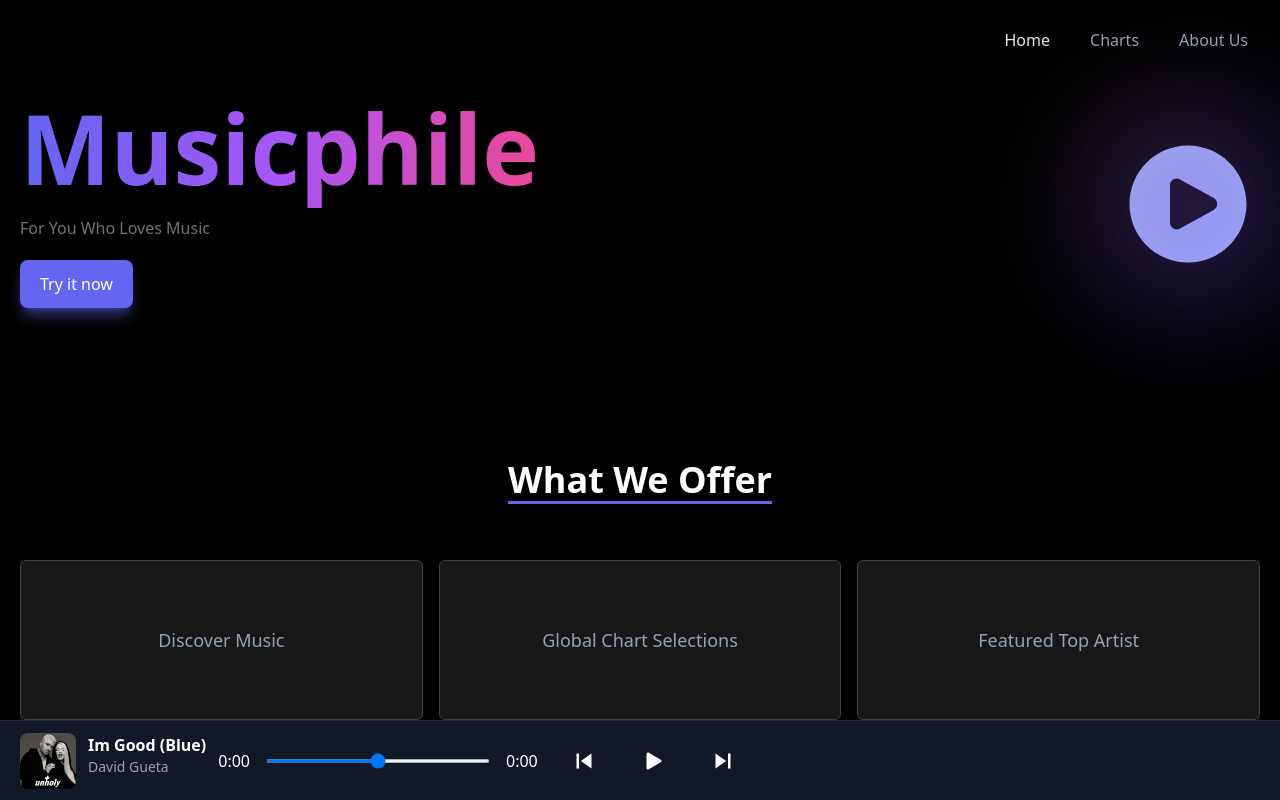
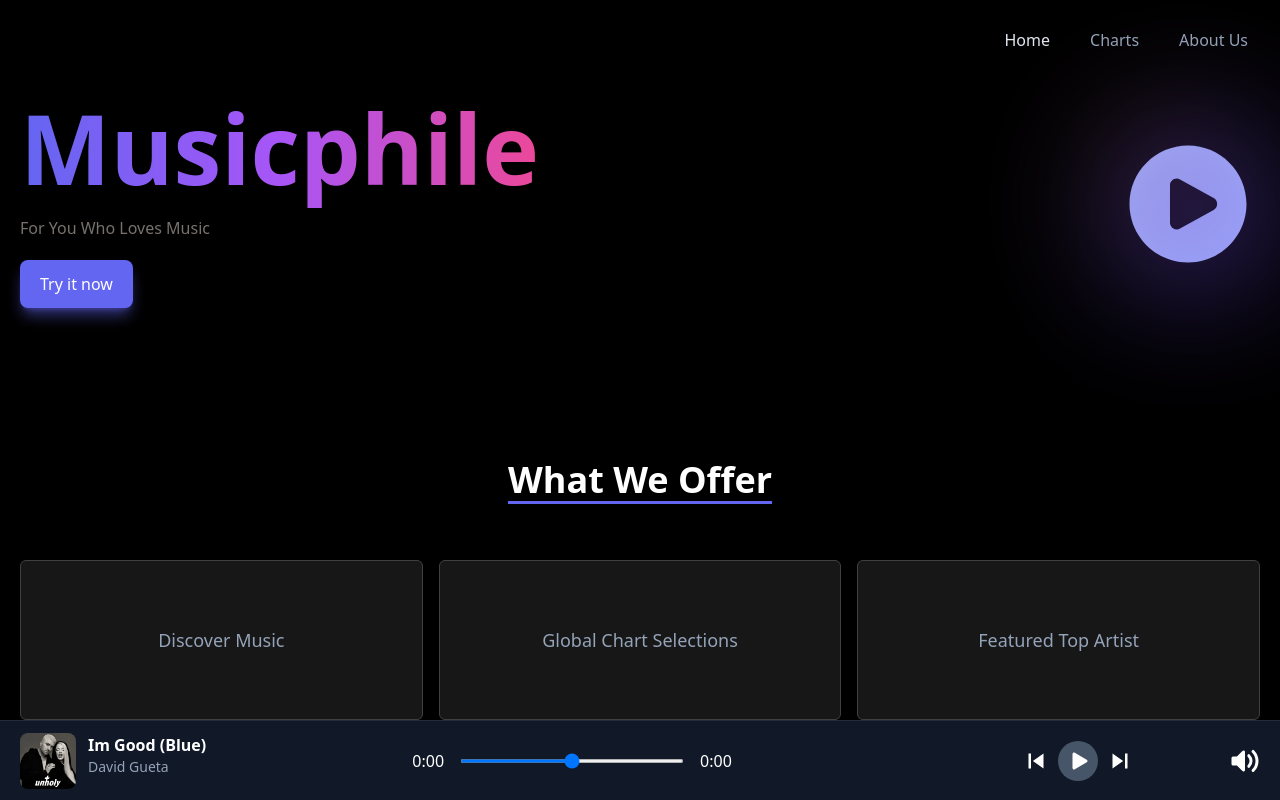
Before and after one commit to zacro14/musicphile, a Next.js app: page / in a window 1280 px wide. Shown: the top 800 px of the page. Built offline with nearby package versions, Linux system fonts and the light colour scheme.

Commit message:
update: speaker fix the alignmnt of player

```diff
--- a/components/Player/Control.tsx
+++ b/components/Player/Control.tsx
@@ -11,8 +11,9 @@ const Control = () => {
     const [playing, setPlaying] = useState<boolean>(false)
 
     return (
-        <div className="flex items-center justify-around md:w-28 lg:w-52 2xl:w-80">
+        <div className="flex max-w-[120px] items-center justify-around md:w-28 lg:w-52 2xl:w-80 flex-auto mx-20">
             <MdSkipPrevious size={30} className="cursor-pointer text-white" />
+            <span className="rounded-full bg-slate-600 flex items-center justify-center h-[40px] w-[40px]">
                 {playing ? (
                     <BsFillPauseFill
                         size={30}
@@ -23,9 +24,11 @@ const Control = () => {
                     <BsFillPlayFill
                         onClick={() => setPlaying(!playing)}
                         size={30}
-                    className="cursor-pointer text-white"
+                        className="cursor-pointer text-white ml-1"
                     />
                 )}
+            </span>
+
             <MdSkipNext size={30} className=" cursor-pointer text-white" />
         </div>
     )
--- a/components/Player/SeekStatus.tsx
+++ b/components/Player/SeekStatus.tsx
@@ -2,7 +2,7 @@ import React from 'react'
 
 const SeekStatus = () => {
     return (
-        <div className="hidden sm:flex flex-row items-center justify-center">
+        <div className="hidden sm:flex flex-row items-center justify-center flex-auto">
             <p className="text-white">{'0:00'}</p>
             <input
                 type="range"
--- a/components/Player/Volume.tsx
+++ b/components/Player/Volume.tsx
@@ -1,7 +1,12 @@
 import React from 'react'
+import { HiVolumeUp } from 'react-icons/hi'
 
 const Volume = () => {
-    return <div>Volume</div>
+    return (
+        <div>
+            <HiVolumeUp size={30} className="cursor-pointer text-white" />
+        </div>
+    )
 }
 
 export default Volume
--- a/components/Player/index.tsx
+++ b/components/Player/index.tsx
@@ -2,6 +2,7 @@ import React from 'react'
 import Control from './Control'
 import SeekStatus from './SeekStatus'
 import Track from './Track'
+import Volume from './Volume'
 
 const MusicPlayer = () => {
     return (
@@ -10,6 +11,7 @@ const MusicPlayer = () => {
                 <Track />
                 <SeekStatus />
                 <Control />
+                <Volume />
             </div>
         </div>
     )
```
Lines whose indentation alone changed are shown as unchanged.
